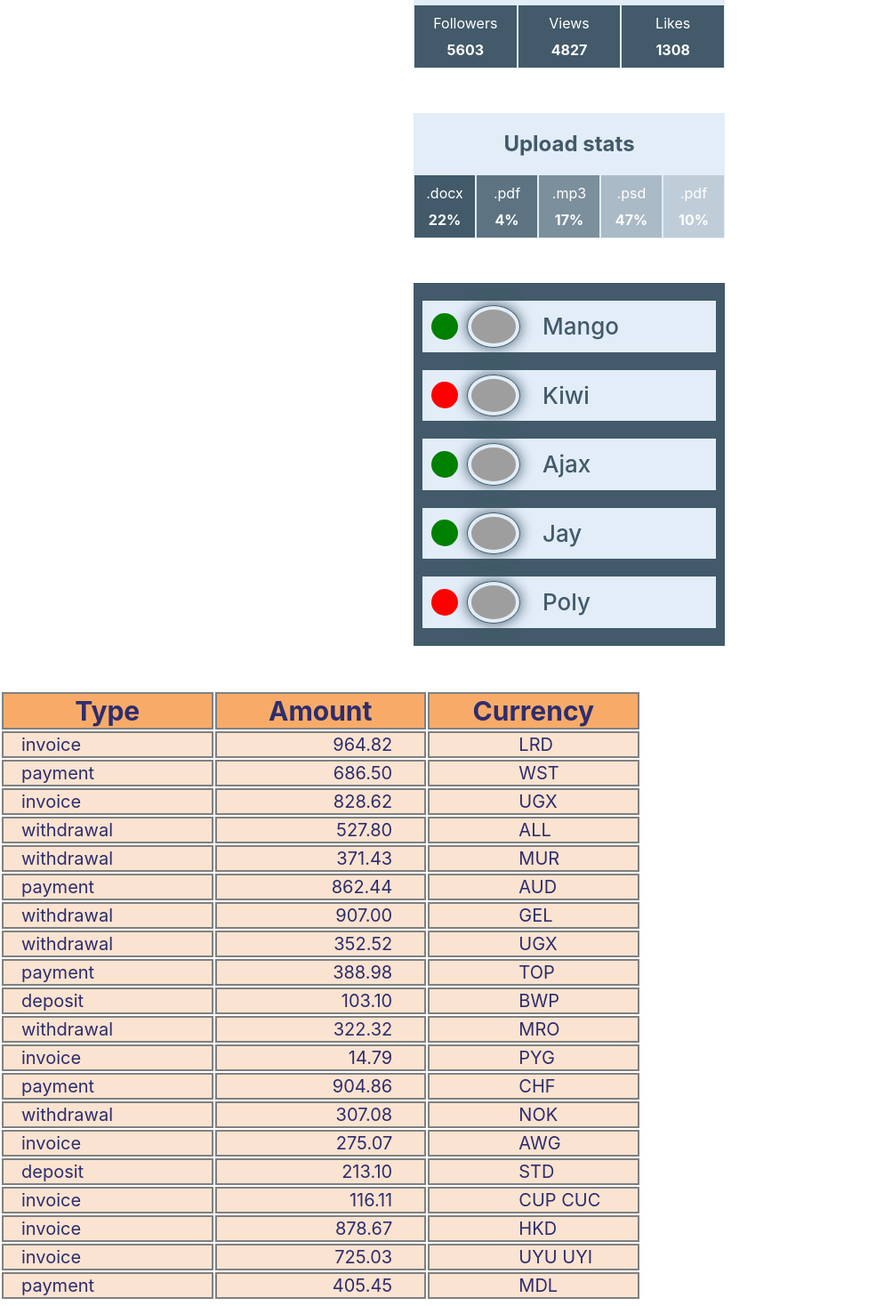
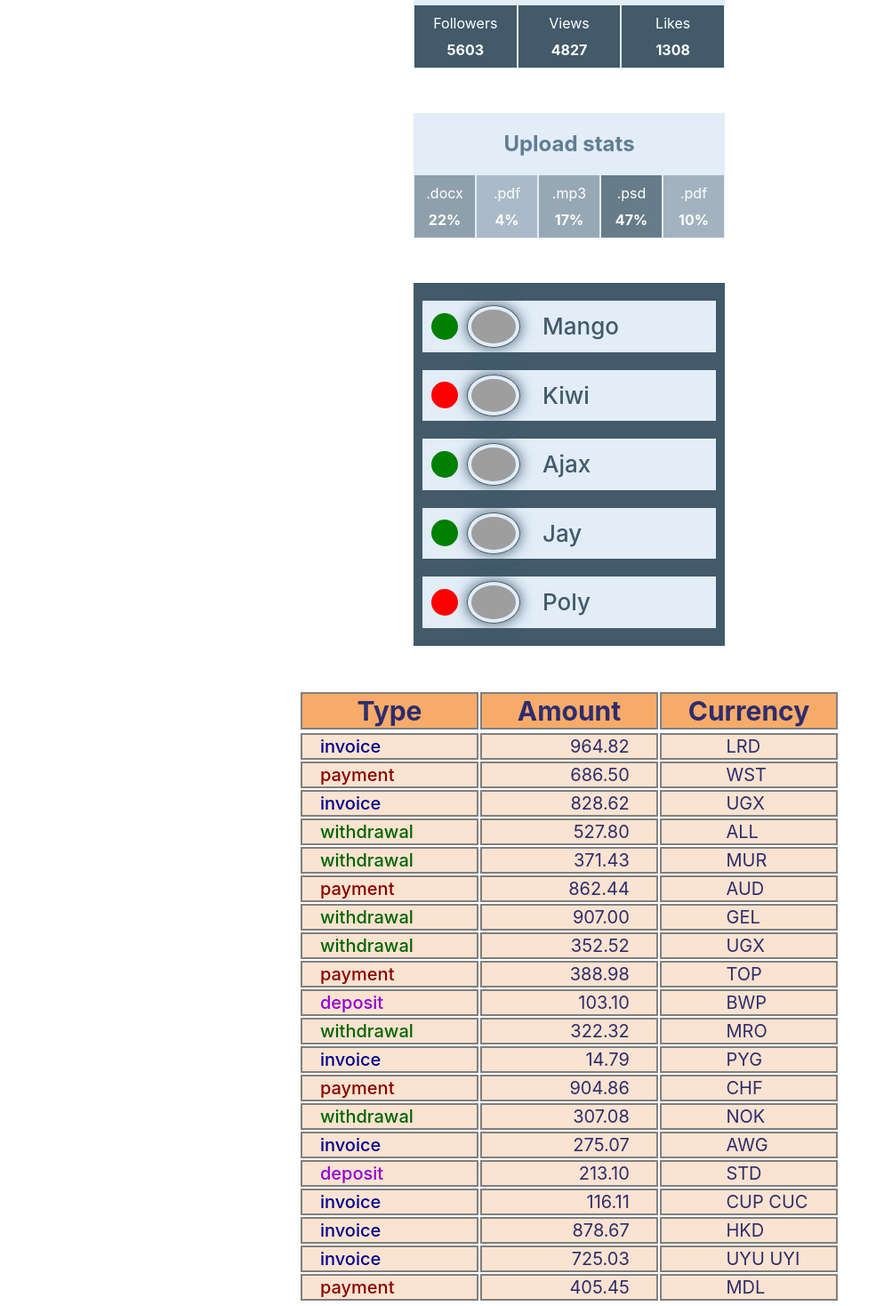
Before and after one commit to YuliaTsveleva/goit-react-hw-01-components, a React (Create React App) app: page / in a window 1280 px wide. Shown: the part 280-1748 px from the top of the page at 89% size, without its empty margins (0-1003 px from the left). Built offline with nearby package versions, Linux system fonts and the light colour scheme; grey boxes are pictures that could not be loaded.

Commit message:
add colors ex.4

```diff
--- a/src/App.css
+++ b/src/App.css
@@ -1,38 +1,3 @@
 .App {
   text-align: center;
 }
-
-.App-logo {
-  height: 40vmin;
-  pointer-events: none;
-}
-
-@media (prefers-reduced-motion: no-preference) {
-  .App-logo {
-    animation: App-logo-spin infinite 20s linear;
-  }
-}
-
-.App-header {
-  background-color: #282c34;
-  min-height: 100vh;
-  display: flex;
-  flex-direction: column;
-  align-items: center;
-  justify-content: center;
-  font-size: calc(10px + 2vmin);
-  color: white;
-}
-
-.App-link {
-  color: #61dafb;
-}
-
-@keyframes App-logo-spin {
-  from {
-    transform: rotate(0deg);
-  }
-  to {
-    transform: rotate(360deg);
-  }
-}
--- a/src/components/Statistics/Statistics.js
+++ b/src/components/Statistics/Statistics.js
@@ -8,7 +8,14 @@ export default function Statistics(props) {
       {title && <h2 className={s.title}>{title}</h2>}
       <ul className={s.statList}>
         {stats.map(item => (
-          <li key={item.id} className={s.listItem}>
+          <li
+            key={item.id}
+            className={s.listItem}
+            style={{
+              backgroundColor:
+                'rgba(66, 90, 105,' + (item.percentage + 30) / 100 + ')',
+            }}
+          >
             <span className={s.label}>{item.label}</span>
             <span className={s.percentage}>{item.percentage}%</span>
           </li>
@@ -17,6 +24,13 @@ export default function Statistics(props) {
     </section>
   );
 }
+
+// const divStyle = {
+//   color: 'blue',
+//   backgroundImage: 'url(' + imgUrl + ')',
+// };
+// function HelloWorldComponent() {
+//   return <div style={divStyle}>Hello World!</div>;
 
 Statistics.propTypes = {
   title: PropTypes.string,
--- a/src/components/Statistics/Statistics.module.css
+++ b/src/components/Statistics/Statistics.module.css
@@ -5,7 +5,7 @@
   width: 350px;
   margin: 0 auto 50px;
   background-color: rgb(226, 237, 248);
-  color: rgb(66, 90, 105);
+  color: rgba(29, 68, 92, 0.658);
 }
 
 .title {
@@ -55,3 +55,7 @@
   font-weight: 700;
   padding-top: 10px;
 }
+
+.second {
+  color: red;
+}
--- a/src/components/Transactions/TransactionHistory.js
+++ b/src/components/Transactions/TransactionHistory.js
@@ -10,6 +10,7 @@ export default function TransactionHistory({ items }) {
     Object.keys(items[0])[3].charAt(0).toUpperCase() +
       Object.keys(items[0])[3].slice(1),
   ];
+  console.log(items[0]);
   return (
     <table className={s.transactionHistory}>
       <thead className={s.tableHead}>
@@ -19,10 +20,22 @@ export default function TransactionHistory({ items }) {
           <th className={s.headCell}>{headNamesArray[2]}</th>
         </tr>
       </thead>
-      <tbody>
+      <tbody className={s.tableBody}>
         {items.map(item => (
           <tr key={item.id}>
-            <td className={s.bodyCell}>{item.type}</td>
+            <td
+              className={[
+                s.bodyCell,
+                item.type === 'invoice' && s.bodyCellInvoice,
+                item.type === 'payment' && s.bodyCellPayment,
+                item.type === 'withdrawal' && s.bodyCellWithdrawal,
+                item.type === 'deposit' && s.bodyCellDeposit,
+              ]
+                .filter(e => !!e)
+                .join(' ')}
+            >
+              {item.type}
+            </td>
             <td className={s.bodyCell}>{item.amount}</td>
             <td className={s.bodyCell}>{item.currency}</td>
           </tr>
@@ -31,6 +44,13 @@ export default function TransactionHistory({ items }) {
     </table>
   );
 }
+
+// <td className={item.type === 'invoice' && s.bodyCellInvoice}></td>
+
+// className={[item.type === 'invoice' && s.bodyCellInvoice, [item.type === 'payment' && s.bodyCellPayment]
+//   .filter(e => !!e)
+//   .join(' ')
+// }
 
 TransactionHistory.propTypes = {
   items: PropTypes.arrayOf(
--- a/src/components/Transactions/TransactionHistory.module.css
+++ b/src/components/Transactions/TransactionHistory.module.css
@@ -1,21 +1,31 @@
 .transactionHistory {
-  display: block;
-  margin: 0 auto;
+  display: flex;
+  flex-direction: column;
+  justify-content: center;
+  margin-bottom: 50px;
   color: rgb(46, 45, 109);
 }
 
 .tableHead {
   font-size: 30px;
+  margin: 0 auto;
 }
 
 .headCell {
-  width: 20%;
+  width: 200px;
+  margin: 0 auto;
   background-color: rgb(248, 171, 104);
   border: 2px solid grey;
 }
 
+.tableBody {
+  font-size: 30px;
+  margin: 0 auto;
+}
+
 .bodyCell {
   font-size: 20px;
+  width: 200px;
   border: 2px solid grey;
   background-color: rgb(250, 227, 208);
 }
@@ -31,6 +41,26 @@
 }
 
 .bodyCell:last-child {
-  padding-left: 14%;
+  padding-left: 12%;
   text-align: left;
 }
+
+.bodyCellInvoice {
+  font-weight: 500;
+  color: darkblue;
+}
+
+.bodyCellPayment {
+  font-weight: 500;
+  color: darkred;
+}
+
+.bodyCellWithdrawal {
+  font-weight: 500;
+  color: darkgreen;
+}
+
+.bodyCellDeposit {
+  font-weight: 500;
+  color: darkviolet;
+}
```
